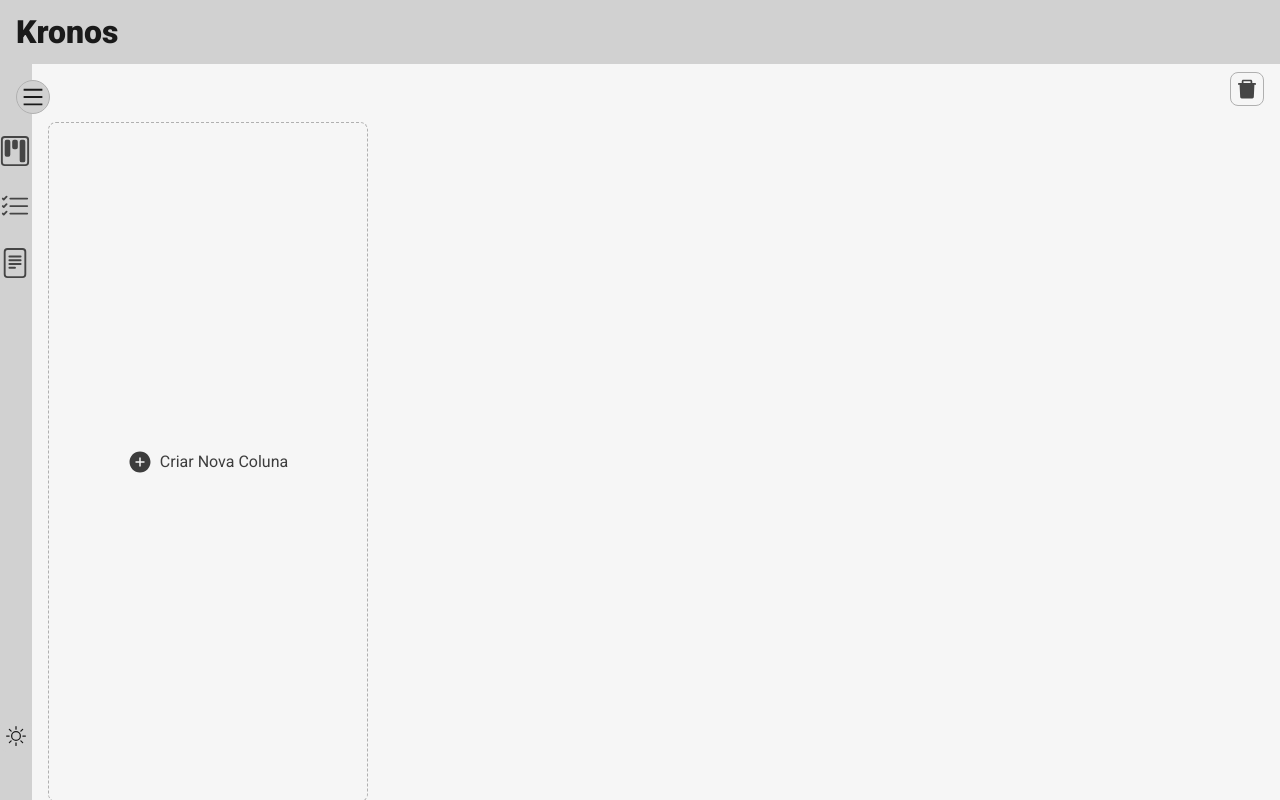
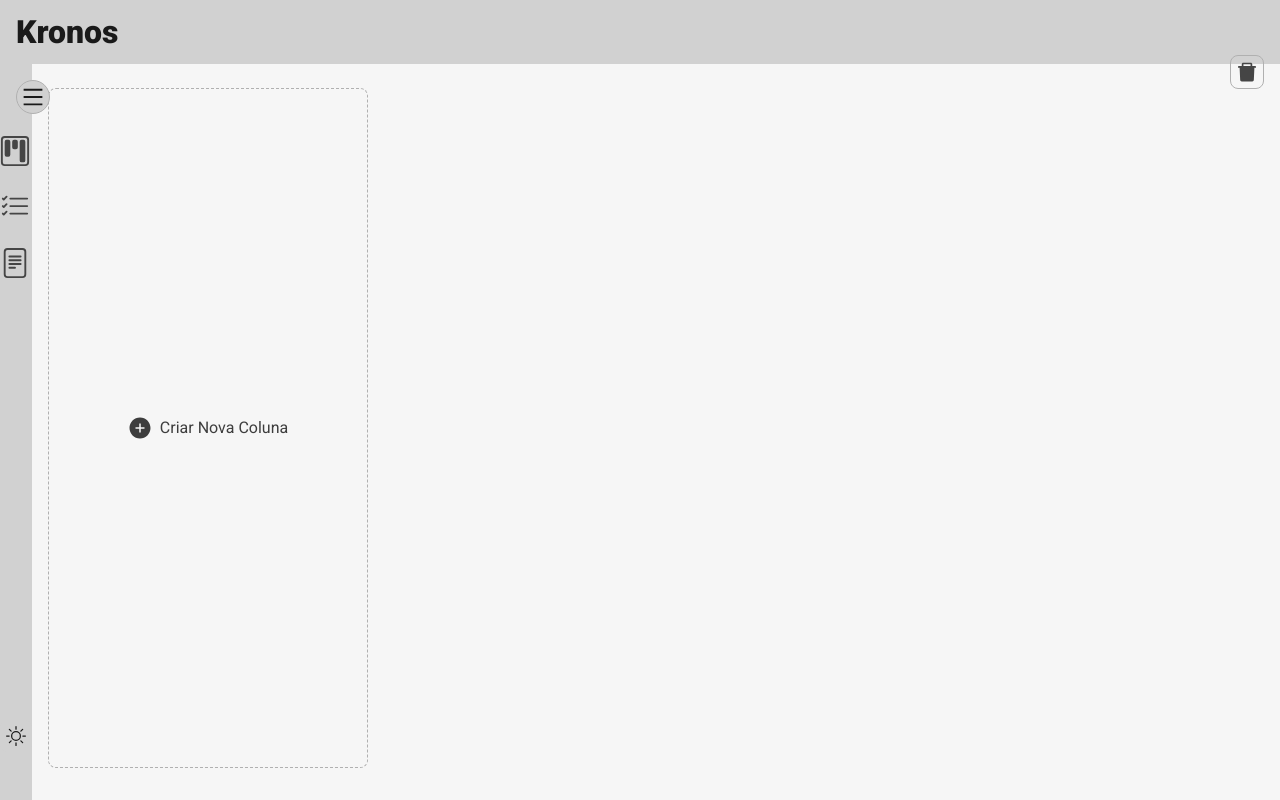
Before and after one commit to Bernardopog/kronos-app, a Next.js app in the folder apps/frontend/: page /kanbanlist/1 in a window 1280 px wide. Built offline with nearby package versions, Linux system fonts and the light colour scheme.

Commit message:
style(frontend): add fixed position to delete Kanban button

```diff
--- a/apps/frontend/src/app/(pages)/(private)/kanbanlist/[kanban]/page.tsx
+++ b/apps/frontend/src/app/(pages)/(private)/kanbanlist/[kanban]/page.tsx
@@ -98,7 +98,7 @@ export default function Kanban() {
           }}
           icon={<AiFillDelete />}
           extraStyles={{
-            button: `text-woodsmoke-800
+            button: `fixed right-4 text-woodsmoke-800
               dark:text-woodsmoke-200
               hover:bg-poppy-600
               dark:hover:shadow-btn dark:hover:shadow-poppy-600/25`,
```
